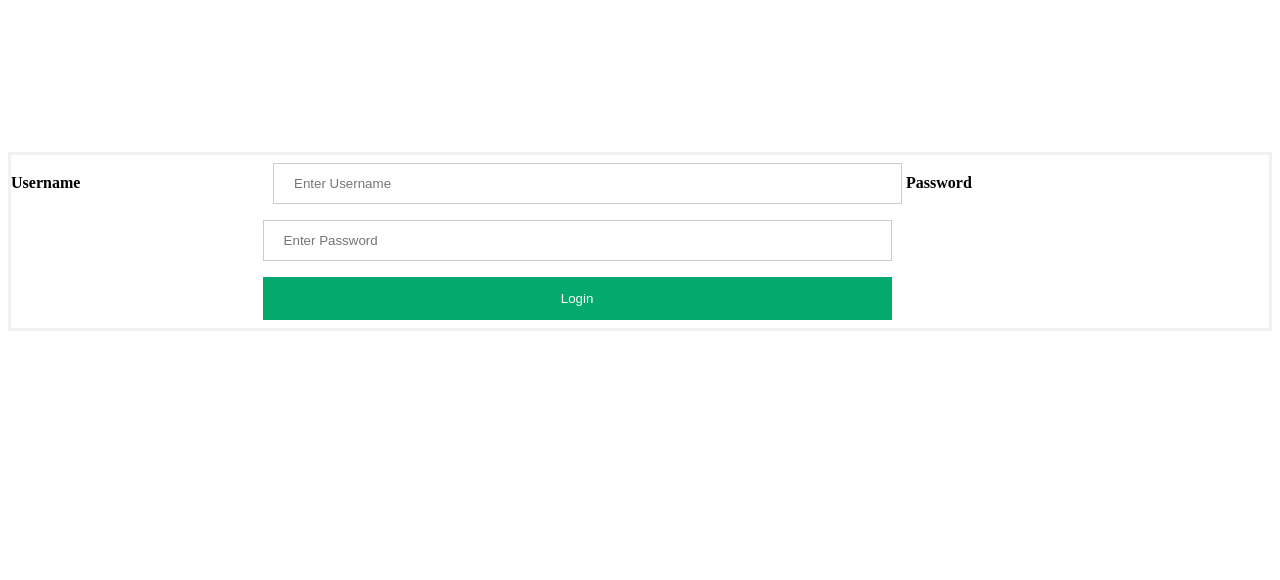
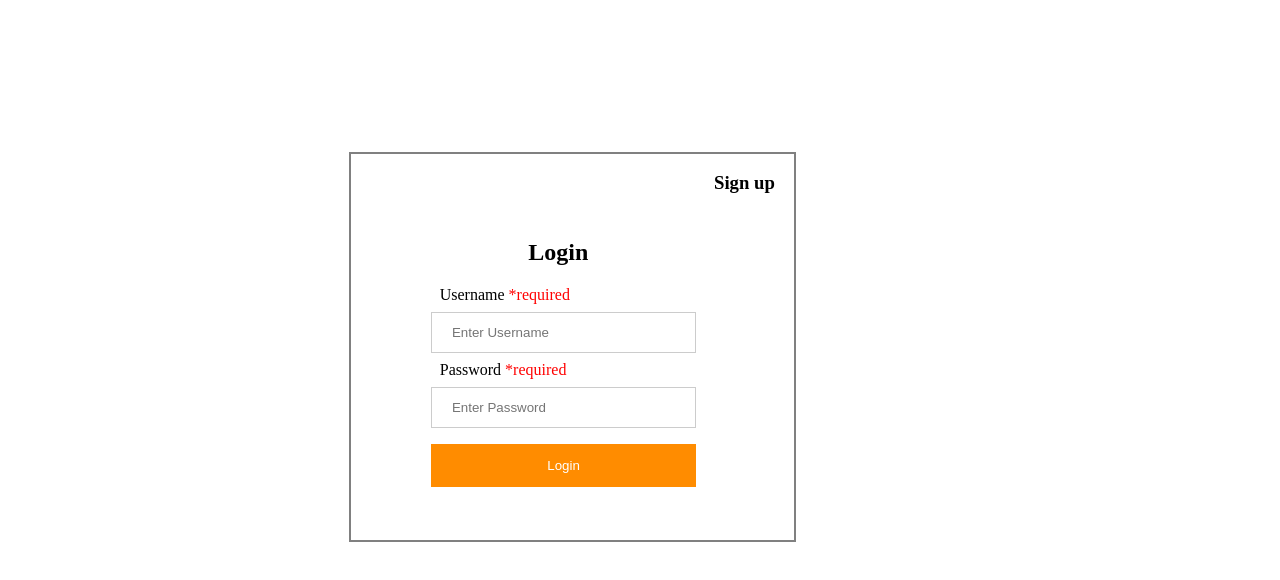
Before and after one commit to hammad2525/html-code, a plain HTML site: page login form/index.html in a window 1280 px wide. Drawn offline with Linux system fonts and the light colour scheme.

Commit message:
login form

```diff
--- a/login form/index.html
+++ b/login form/index.html
@@ -8,10 +8,12 @@
     <link rel="stylesheet" href="style.css">
 </head>
 <body>
-    <form >
-        <label for="uname"><b>Username</b></label>
+    <form class="form">
+       <h3 style="margin-left: 82%;">Sign up</h3>
+       <h2 style="margin-top: 10%; margin-left: 40%;">Login</h2>
+       <label style="margin-left: 20%;" >Username <font style="color: red; ">*required</font></label><br>
         <input type="text" class="text1" placeholder="Enter Username" name="uname" required>
-        <label for="psw"><b>Password</b></label>
+        <label style="margin-left: 20%;" >Password <font style="color: red; ">*required</font></label><br>
         <input type="password" class="text2" placeholder="Enter Password" name="psw" required>
 
         <button type="submit">Login</button>
--- a/login form/style.css
+++ b/login form/style.css
@@ -1,33 +1,40 @@
-form {
-    border: 3px solid #f1f1f1;
+.form {
+
+    border: 2px solid grey;
+    width: 35%;
     margin-top: 12%;
-    height: 70%;
+    margin-left: 27%;
+    margin-bottom: 12%;
+
   }
   .text1{
-    width: 50%;
+    width: 60%;
     padding: 12px 20px;
     margin: 8px 0;
-    margin-left:15% ;
+    margin-top: 2%;
+    margin-left:18% ;
     display: inline-block;
     border: 1px solid #ccc;
     box-sizing: border-box;
   }
   .text2{
-    width: 50%;
+    width: 60%;
     padding: 12px 20px;
     margin: 8px 0;
-    margin-left:20% ;
+    margin-left:18% ;
     display: inline-block;
     border: 1px solid #ccc;
     box-sizing: border-box;
   }
   button {
-    background-color: #04AA6D;
+    background-color: darkorange;
     color: white;
     padding: 14px 20px;
     margin: 8px 0;
-    margin-left: 20%;
+    margin-left: 18%;
     border: none;
     cursor: pointer;
-    width: 50%;
+    width: 60%;
+    margin-bottom: 12%;
+    position: relative;
   }
```
